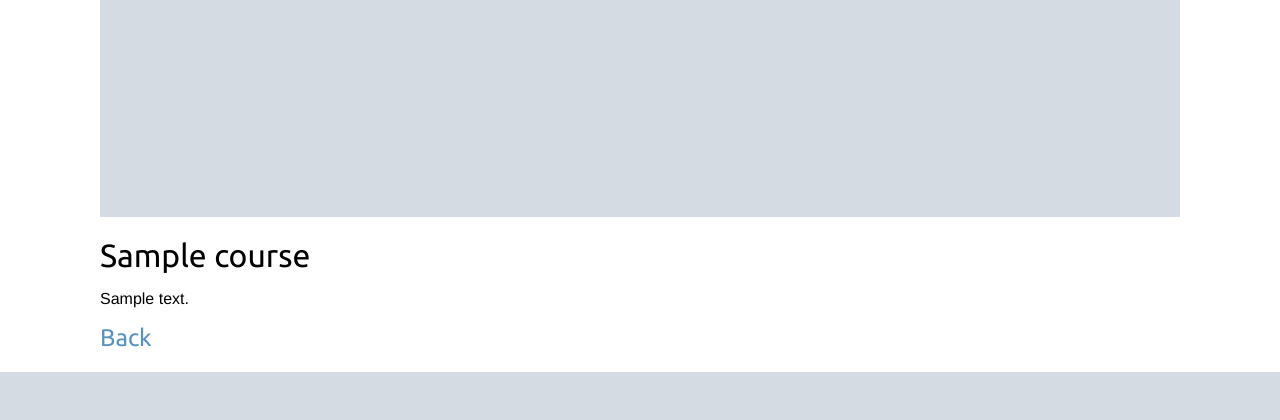
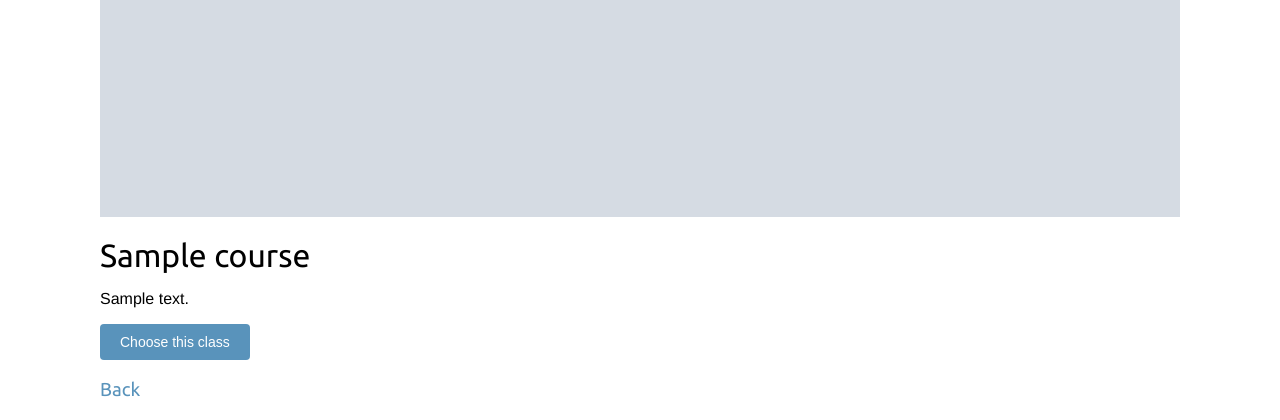
Before and after one commit to SE407-2017/Project_ClassManagement, a Django app: a page that uses addclass/templates/coursepage/course/detail.html in a window 1280 px wide. Shown: the part 708-1128 px from the top of the page. Before the commit the page ends 1080 px from the top, so only its background shows below. Run offline with Django 3.2, Linux system fonts and the light colour scheme; tables that the repository leaves empty hold one stand-in row (values such as "Sample post"); grey boxes marked "Sample" are stand-in pictures.

Commit message:
Update detail.html

```diff
--- a/addclass/templates/coursepage/course/detail.html
+++ b/addclass/templates/coursepage/course/detail.html
@@ -10,6 +10,7 @@
         <img src="{% if course.image %}{{ course.image.url }}{% else %}{% static "img/no_image.png" %}{% endif %}">
         <h1>{{ course.name }}</h1>
         {{ course.description|linebreaks }}
-        <h2><a href="{{ course.category.get_absolute_url }}">{{ "Back" }}</a></h2>
+        <a href="{{ course.category.get_absolute_url }}"><input  type = submit value="Choose this class"></a>
+        <h3><a href="{{ course.category.get_absolute_url }}">{{ "Back" }}</a></h3>
     </div>
 {% endblock %}
```
